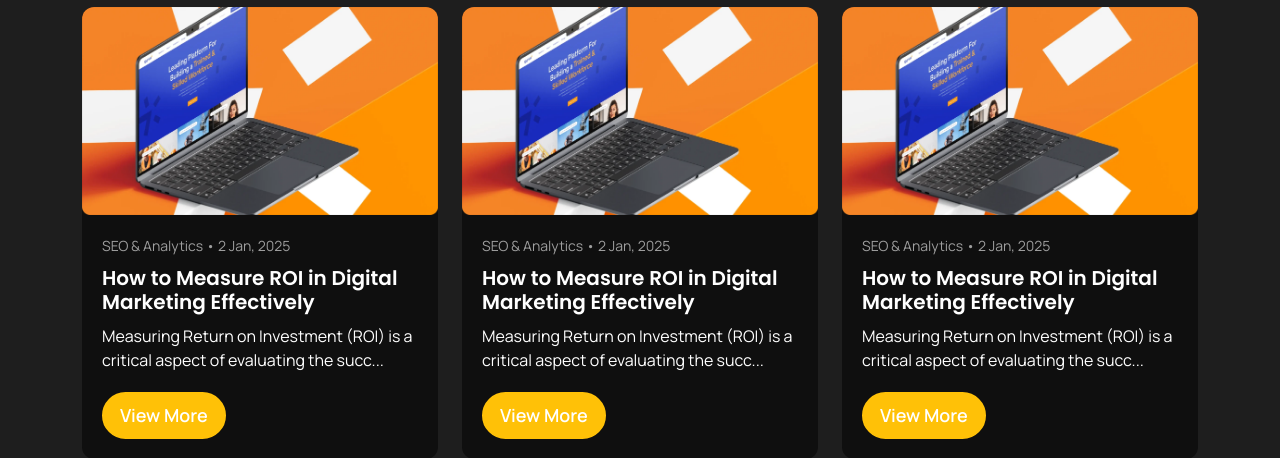
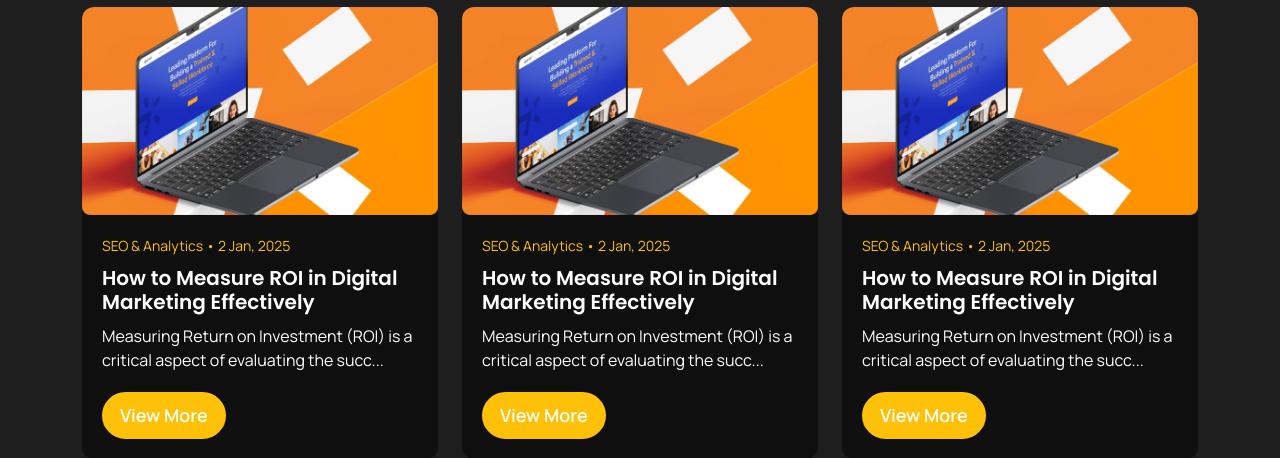
Before and after one commit to Himanshukumar2003/brandingwaale, a PHP site: page /blog.html in a window 1280 px wide. Shown: the part 396-854 px from the top of the page. Run offline with PHP 8.4, Linux system fonts and the light colour scheme.

Commit message:
first commit

```diff
--- a/css/index.css
+++ b/css/index.css
@@ -3246,7 +3246,7 @@ html {
 
 .blog-meta {
     font-size: 14px;
-    color: #9e9e9e;
+    color: var(--accent-color);
     margin-bottom: 10px;
 }
 
```
